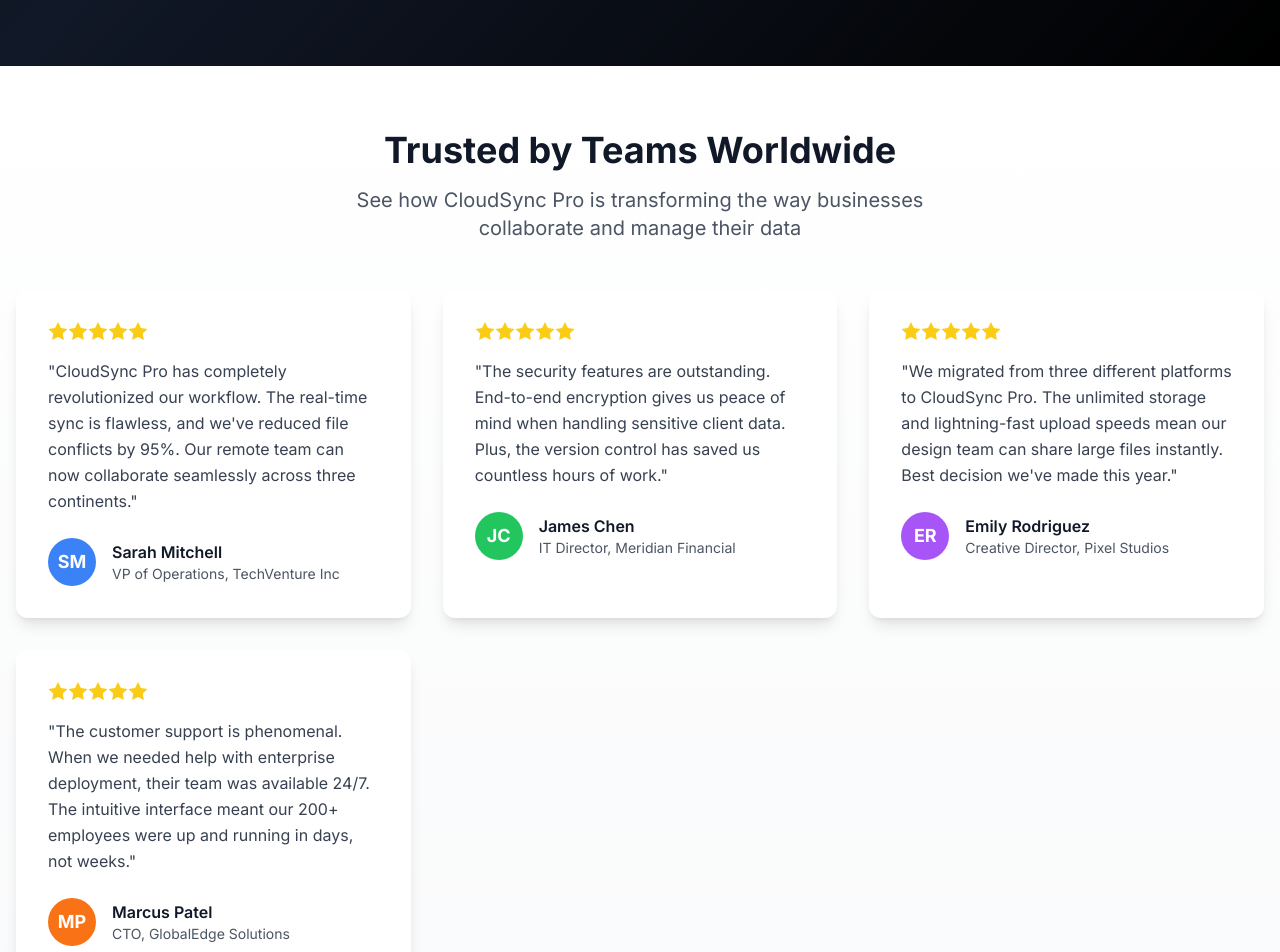
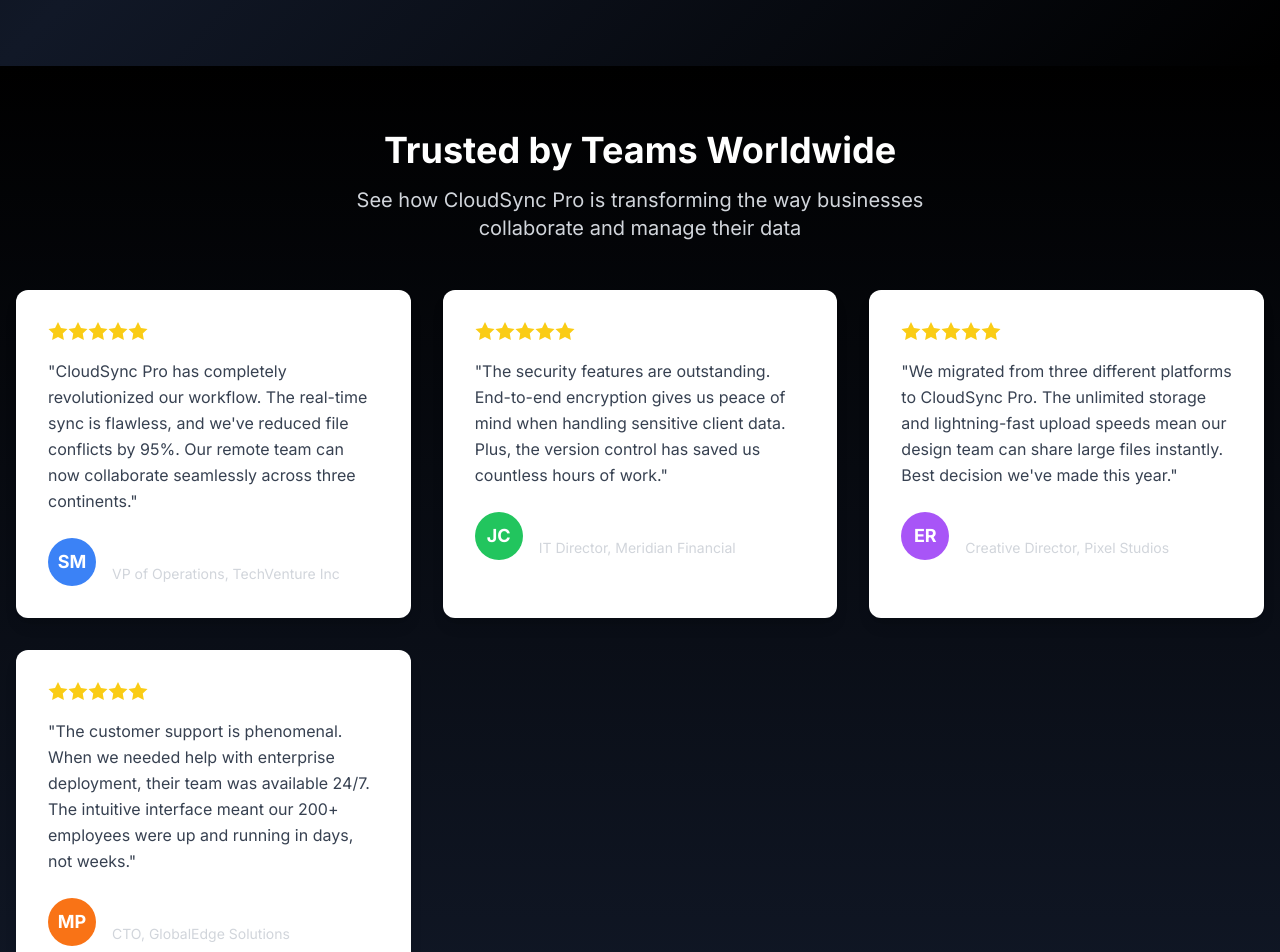
Before and after one commit to FeltSense/web-project-d54c1694-7eb4-4727-a946-2c4ba20619ad-1761630919818, a Next.js app: page / in a window 1280 px wide. Shown: the part 2160-3112 px from the top of the page. Built offline with nearby package versions, Linux system fonts and the light colour scheme.

Commit message:
Auto-commit: Fix deployment workflow

```diff
--- a/components/Testimonials.tsx
+++ b/components/Testimonials.tsx
@@ -1,12 +1,12 @@
 export default function Testimonials() {
   return (
-    <section className="py-16 px-4 bg-gradient-to-b from-white to-gray-50">
+    <section className="py-16 px-4 bg-gradient-to-b from-black to-gray-900">
   <div className="max-w-7xl mx-auto">
     <div className="text-center mb-12">
-      <h2 className="text-4xl font-bold text-gray-900 mb-4">
+      <h2 className="text-4xl font-bold text-white mb-4">
         Trusted by Teams Worldwide
       </h2>
-      <p className="text-xl text-gray-600 max-w-2xl mx-auto">
+      <p className="text-xl text-gray-300 max-w-2xl mx-auto">
         See how CloudSync Pro is transforming the way businesses collaborate and manage their data
       </p>
     </div>
@@ -40,8 +40,8 @@
             SM
           </div>
           <div>
-            <h4 className="font-semibold text-gray-900">Sarah Mitchell</h4>
-            <p className="text-gray-600 text-sm">VP of Operations, TechVenture Inc</p>
+            <h4 className="font-semibold text-white">Sarah Mitchell</h4>
+            <p className="text-gray-300 text-sm">VP of Operations, TechVenture Inc</p>
           </div>
         </div>
       </div>
@@ -74,8 +74,8 @@
             JC
           </div>
           <div>
-            <h4 className="font-semibold text-gray-900">James Chen</h4>
-            <p className="text-gray-600 text-sm">IT Director, Meridian Financial</p>
+            <h4 className="font-semibold text-white">James Chen</h4>
+            <p className="text-gray-300 text-sm">IT Director, Meridian Financial</p>
           </div>
         </div>
       </div>
@@ -108,8 +108,8 @@
             ER
           </div>
           <div>
-            <h4 className="font-semibold text-gray-900">Emily Rodriguez</h4>
-            <p className="text-gray-600 text-sm">Creative Director, Pixel Studios</p>
+            <h4 className="font-semibold text-white">Emily Rodriguez</h4>
+            <p className="text-gray-300 text-sm">Creative Director, Pixel Studios</p>
           </div>
         </div>
       </div>
@@ -142,8 +142,8 @@
             MP
           </div>
           <div>
-            <h4 className="font-semibold text-gray-900">Marcus Patel</h4>
-            <p className="text-gray-600 text-sm">CTO, GlobalEdge Solutions</p>
+            <h4 className="font-semibold text-white">Marcus Patel</h4>
+            <p className="text-gray-300 text-sm">CTO, GlobalEdge Solutions</p>
           </div>
         </div>
       </div>
```
